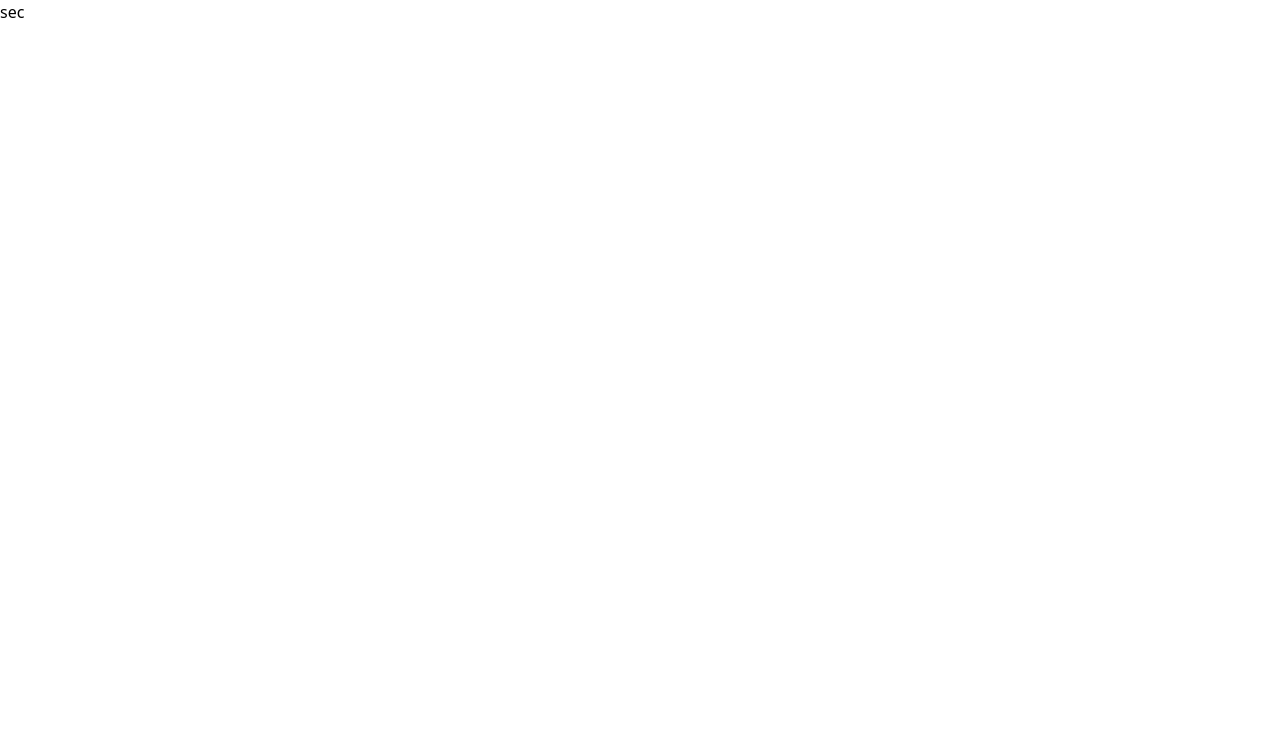
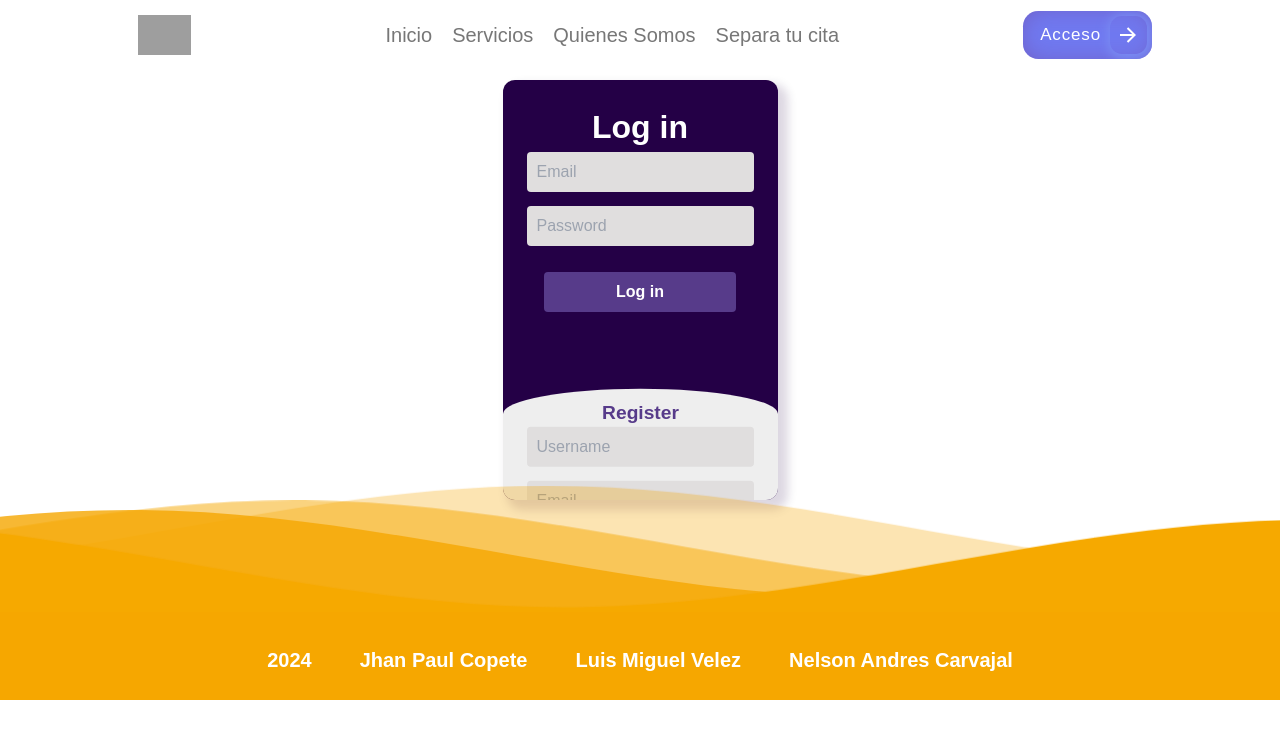
Before and after one commit to PaulCopet/Proyecto, an Astro site: page /login in a window 1280 px wide. Built offline with nearby package versions, Linux system fonts and the light colour scheme; Astro itself is replaced by a stand-in of ours; grey boxes are pictures that could not be loaded.

Commit message:
se renombró el componente Login.astro a Login_Register.astro Se agregó el 404.md Ajustes en el Header para la implementación del login Se acomoda sintaxis en Layout.astro Se borran lineas innecesarias en el index.astro Inicio de implementación del contenido en el Login:Register.astro

```diff
--- a/src/components/Header.astro
+++ b/src/components/Header.astro
@@ -26,7 +26,7 @@
         <!--menu-->
         <ul class="flex">
             <li class="grid items-center">
-                <a href="#1"> Inicio </a>
+                <a href="/ ,#1"> Inicio </a>
             </li>
             <li class="grid items-center">
                 <a href="#2"> Servicios</a>
@@ -39,7 +39,8 @@
             </li>
         </ul>
         <ul>
-            <button class="contactButton" onclick="window.location.href='src/pages/login.astro'">
+            <a href="login">
+                <button class="contactButton">
                     Acceso
                     <div class="iconButton">
                         <svg
@@ -55,6 +56,7 @@
                         </svg>
                     </div>
                 </button>
+            </a>
         </ul>
     </nav>
 </header>
--- /dev/null
+++ b/src/components/login/Login_Register.astro
@@ -0,0 +1,164 @@
+<section class="w-full h-full grid justify-center">
+    <div class="contenedor w-full">
+        <input type="checkbox" id="chk" aria-hidden="true" />
+
+        <div class="login">
+            <form class="form">
+                <label for="chk" aria-hidden="true">Log in</label>
+                <input
+                    class="input"
+                    type="email"
+                    name="email"
+                    placeholder="Email"
+                    required=""
+                />
+                <input
+                    class="input"
+                    type="password"
+                    name="pswd"
+                    placeholder="Password"
+                    required=""
+                />
+                <button>Log in</button>
+            </form>
+        </div>
+
+        <div class="register">
+            <form class="form">
+                <label for="chk" aria-hidden="true">Register</label>
+                <input
+                    class="input"
+                    type="text"
+                    name="txt"
+                    placeholder="Username"
+                    required=""
+                />
+                <input
+                    class="input"
+                    type="email"
+                    name="email"
+                    placeholder="Email"
+                    required=""
+                />
+                <input
+                    class="input"
+                    type="password"
+                    name="pswd"
+                    placeholder="Password"
+                    required=""
+                />
+                <button>Register</button>
+            </form>
+        </div>
+    </div>
+</section>
+
+<style>
+    section {
+        padding: 5rem 0px 2rem 0px;
+    }
+    .contenedor {
+        position: relative;
+        display: flex;
+        max-width: 20rem;
+        flex-direction: column;
+        background-color: #240046;
+        max-height: 420px;
+        overflow: hidden;
+        border-radius: 12px;
+        box-shadow: 7px 7px 10px 3px #24004628;
+    }
+
+    .form {
+        display: flex;
+        flex-direction: column;
+        gap: 14px;
+        padding: 24px;
+    }
+
+    /*checkbox to switch from sign up to login*/
+    #chk {
+        display: none;
+    }
+
+    /*Login*/
+    .login {
+        position: relative;
+        width: 100%;
+        height: 100%;
+    }
+
+    .login label {
+        margin: 10% 0 5%;
+    }
+
+    label {
+        color: #fff;
+        font-size: 2rem;
+        justify-content: center;
+        display: flex;
+        font-weight: bold;
+        cursor: pointer;
+        transition: 0.5s ease-in-out;
+    }
+
+    .input {
+        width: 100%;
+        height: 40px;
+        background: #e0dede;
+        padding: 10px;
+        border: none;
+        outline: none;
+        border-radius: 4px;
+    }
+
+    /*Register*/
+    .register {
+        background: #eee;
+        border-radius: 60% / 10%;
+        transform: translateY(10%);
+        transition: 0.8s ease-in-out;
+
+        &label {
+            margin: 0;
+            padding: 0;
+        }
+    }
+
+    .register label {
+        color: #573b8a;
+        transform: scale(0.6);
+    }
+
+    #chk:checked ~ .register {
+        transform: translateY(-60%);
+    }
+
+    #chk:checked ~ .register label {
+        transform: scale(1);
+        margin: 10% 0 5%;
+    }
+
+    #chk:checked ~ .login label {
+        transform: scale(0.6);
+        margin: 5% 0 5%;
+    }
+    /*Button*/
+    .form button {
+        width: 85%;
+        height: 40px;
+        margin: 12px auto 10%;
+        color: #fff;
+        background: #573b8a;
+        font-size: 1rem;
+        font-weight: bold;
+        border: none;
+        border-radius: 4px;
+        cursor: pointer;
+        transition: 0.2s ease-in;
+    }
+
+    .form button:hover {
+        background-color: #6d44b8;
+    }
+</style>
--- a/src/layouts/Layout.astro
+++ b/src/layouts/Layout.astro
@@ -3,26 +3,23 @@
 import Header from "../components/Header.astro";
 // Importamos los componentes Footer
 import Footer from "../components/Footer.astro";
+import { ViewTransitions } from "astro:transitions";
 ---
 
 <!doctype html>
 <html lang="es">
 	<head>
-		<meta charset="UTF-8" />
-		<meta name="description" content="Astro description" />
-		<meta name="viewport" content="width=device-width" />
-		<link rel="icon" type="image/svg+xml" href="/favicon.svg" />
-		<meta name="generator" content={Astro.generator} />
 		<!-- Usamos la propiedad title para el título de la página -->
-		<title></title>
+		<title>CDA</title>
+		<ViewTransitions />
 	</head>
 	<!-- Usamos la propiedad padding para el padding del body -->
 	<body>
 		<Header />
+		<main>
 			<slot />
+		</main>
 		<Footer />
-	</body>
-</html>
 		<style is:global>
 			:root {
 				font-family: "Poppins", sans-serif;
@@ -36,3 +33,5 @@ import Footer from "../components/Footer.astro";
 			}
 			@import url("https://fonts.googleapis.com/css2?family=Poppins&display=swap");
 		</style>
+	</body>
+</html>
--- a/src/pages/index.astro
+++ b/src/pages/index.astro
@@ -8,15 +8,11 @@ import CDA from '../components/index/CDA.astro';
 ---
 
 <Layout title="CDA">
-	<main>
+
 		<Carrusel />
 		<NServicios />
 		<Nosotros />
 		<Beneficios />
 		<CDA />
-	</main>
+
 </Layout>
-
-<style>
-
-</style>
--- a/src/pages/login.astro
+++ b/src/pages/login.astro
@@ -1 +1,8 @@
-sec
+---
+import Layout from "../layouts/Layout.astro";
+import Login_Register from "../components/login/Login_Register.astro";
+---
+
+<Layout>
+    <Login_Register />
+</Layout>
```
Also changed, not shown: src/pages/404.md (added, +2 -0 lines), src/components/login/login.astro (deleted). Lines whose indentation alone changed are shown as unchanged.
